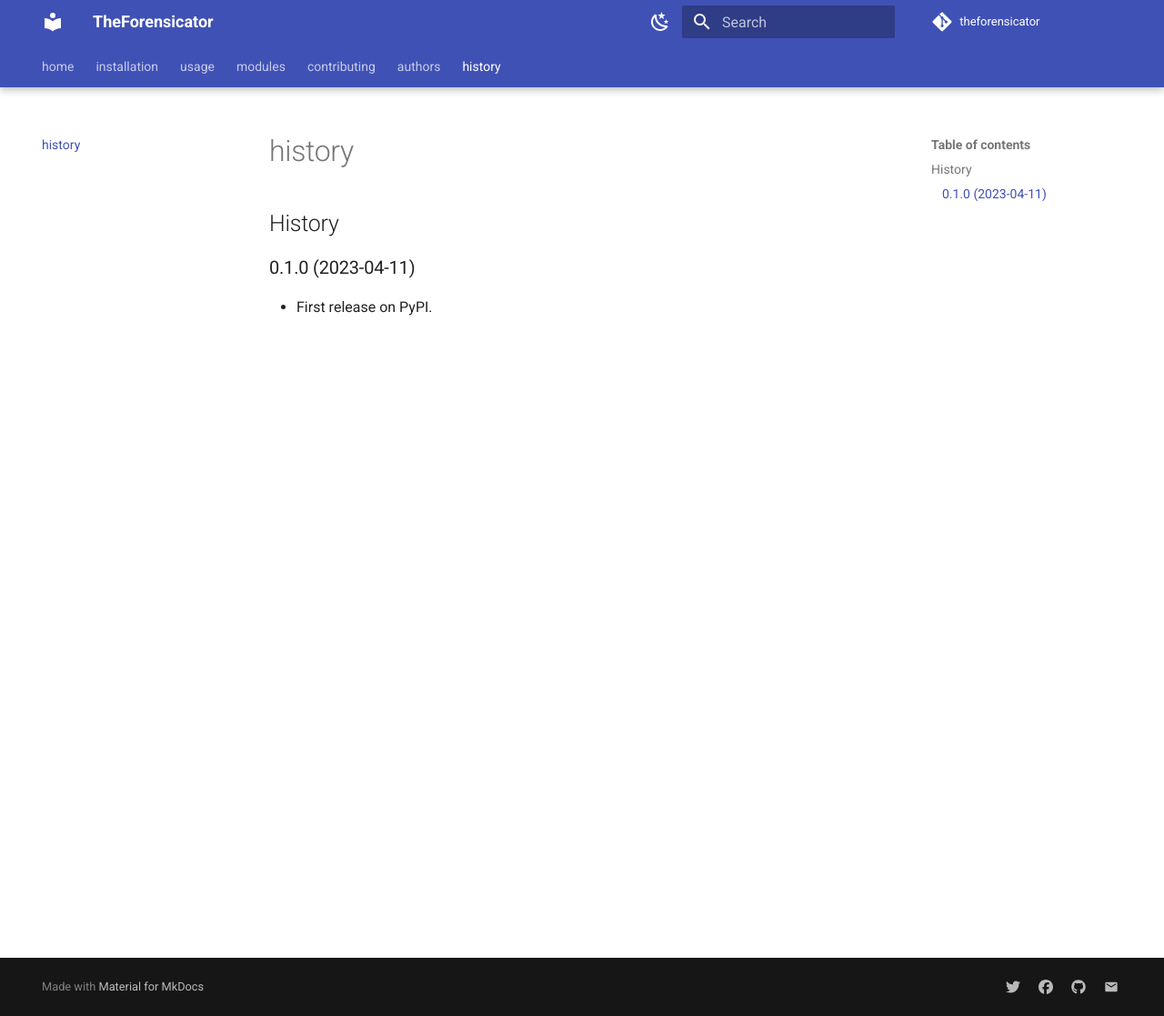
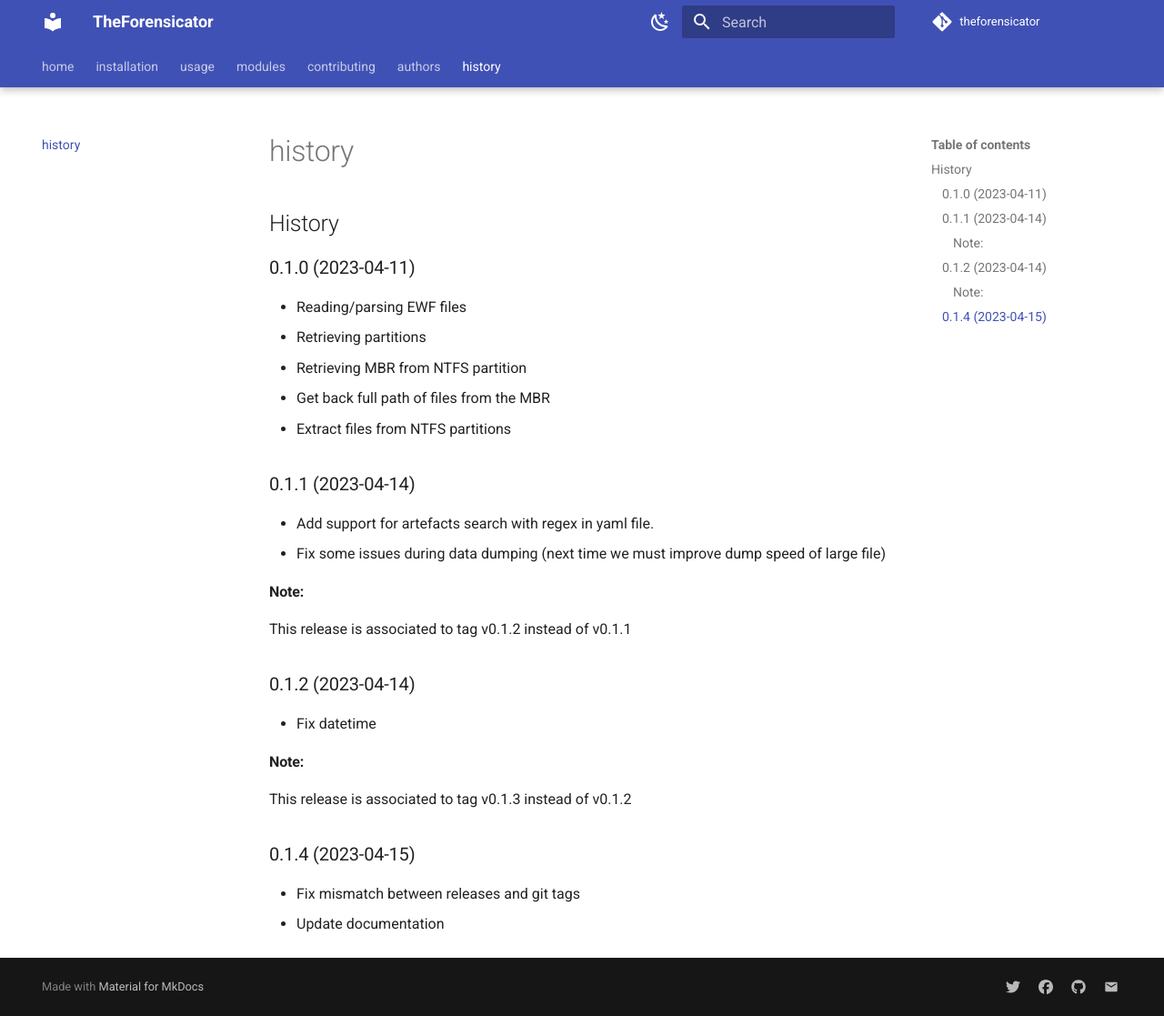
Before and after one commit to ValekoZ/TheForensicator, an MkDocs documentation site: the page built from docs/history.md, in a window 1280 px wide and 1117 px high. Shown: the whole window at 91% size. Built offline with MkDocs 1.6.1 and Material for MkDocs 9.7.7, drawn with Linux system fonts in a browser that asks for light colours; comment, search, counter and statistics services are not loaded; the version menu is left out.

Commit message:
[~] Fix some issues with versionning
- Tags were not synced to actual releases versions, so we just skip one
  patch to sync them again
- Update HISTORY.md which was not maintained until now

```diff
--- a/HISTORY.md
+++ b/HISTORY.md
@@ -2,4 +2,33 @@
 
 ## 0.1.0 (2023-04-11)
 
-* First release on PyPI.
+* Reading/parsing EWF files
+* Retrieving partitions
+* Retrieving MBR from NTFS partition
+* Get back full path of files from the MBR
+* Extract files from NTFS partitions
+
+
+## 0.1.1 (2023-04-14)
+
+* Add support for artefacts search with regex in yaml file.
+* Fix some issues during data dumping (next time we must improve dump speed of large file)
+
+### Note:
+
+This release is associated to tag v0.1.2 instead of v0.1.1
+
+
+## 0.1.2 (2023-04-14)
+
+* Fix datetime
+
+### Note:
+
+This release is associated to tag v0.1.3 instead of v0.1.2
+
+
+## 0.1.4 (2023-04-15)
+
+* Fix mismatch between releases and git tags
+* Update documentation
--- a/pyproject.toml
+++ b/pyproject.toml
@@ -1,7 +1,7 @@
 [tool]
 [tool.poetry]
 name = "theforensicator"
-version = "0.1.2"
+version = "0.1.4"
 homepage = "https://github.com/ValekoZ/theforensicator"
 description = "School project for forensic investigations."
 authors = [
```
